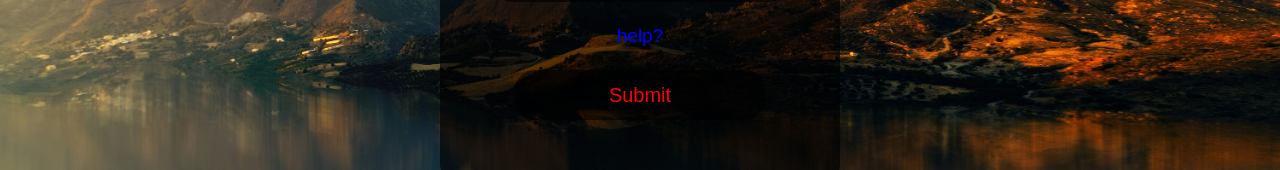
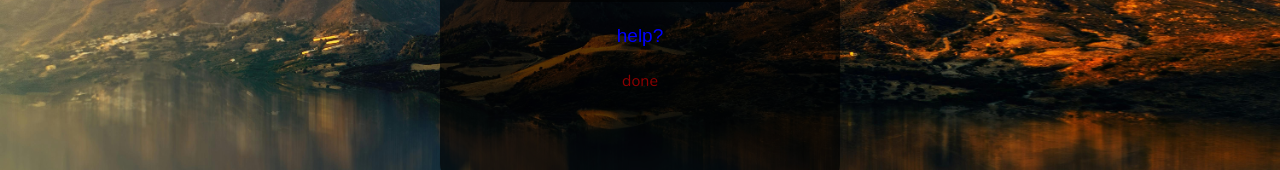
Before and after one commit to F1RE88/account, a plain HTML site: page index.html in a window 1280 px wide. Shown: the part 306-476 px from the top of the page. Drawn offline with nearby package versions, Linux system fonts and the light colour scheme; a web font is replaced by a local one.

Commit message:
Update index.html

```diff
--- a/index.html
+++ b/index.html
@@ -20,7 +20,7 @@
         <button class="help-btn" onclick="run()">help?</button>
         <br>
         <br>
-        <input type="submit" class="btn" onclick="done()">
+       <btn style="btn"><a herf="https://f1re88.github.io/School-Home/">done</a></btn>
     </div></center>
     <script>
         function run() {
```
